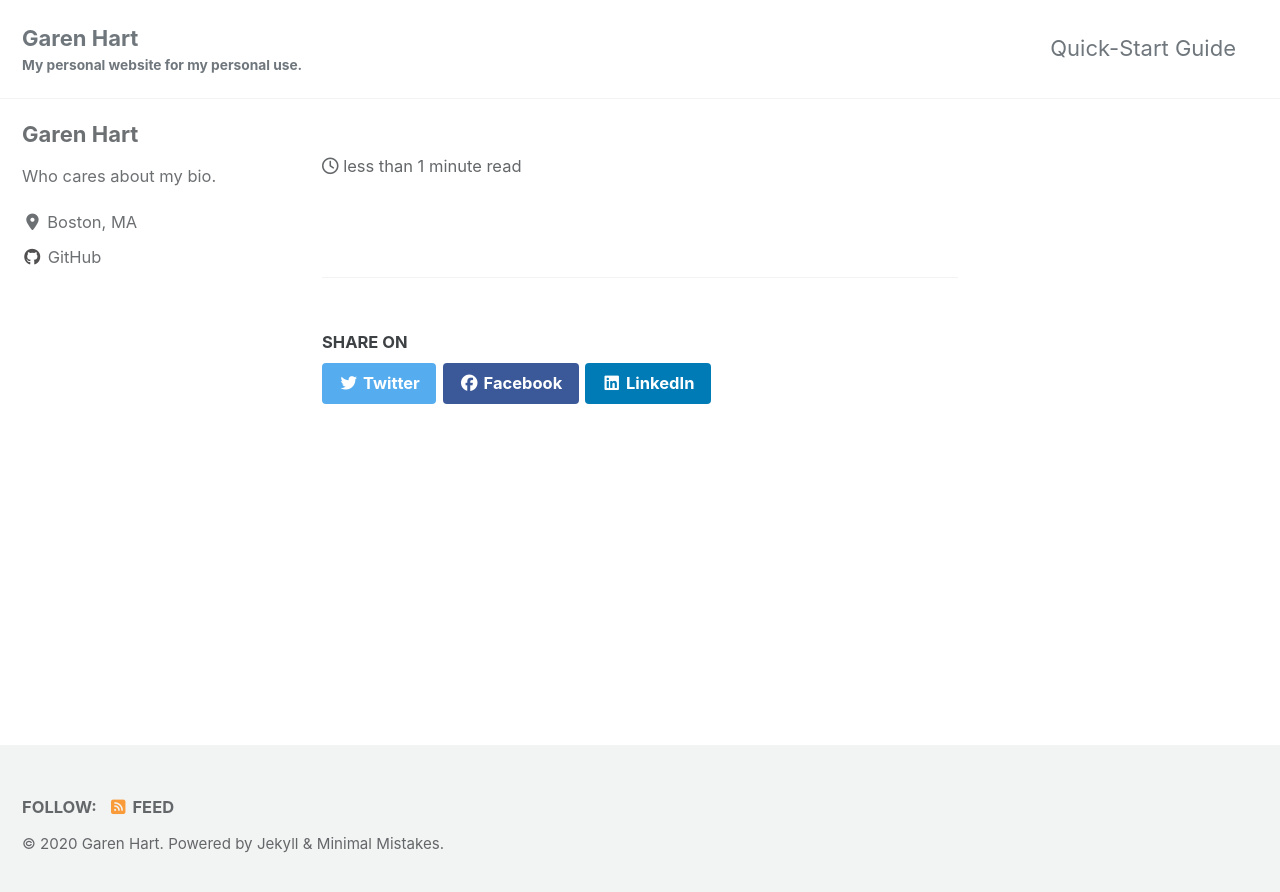
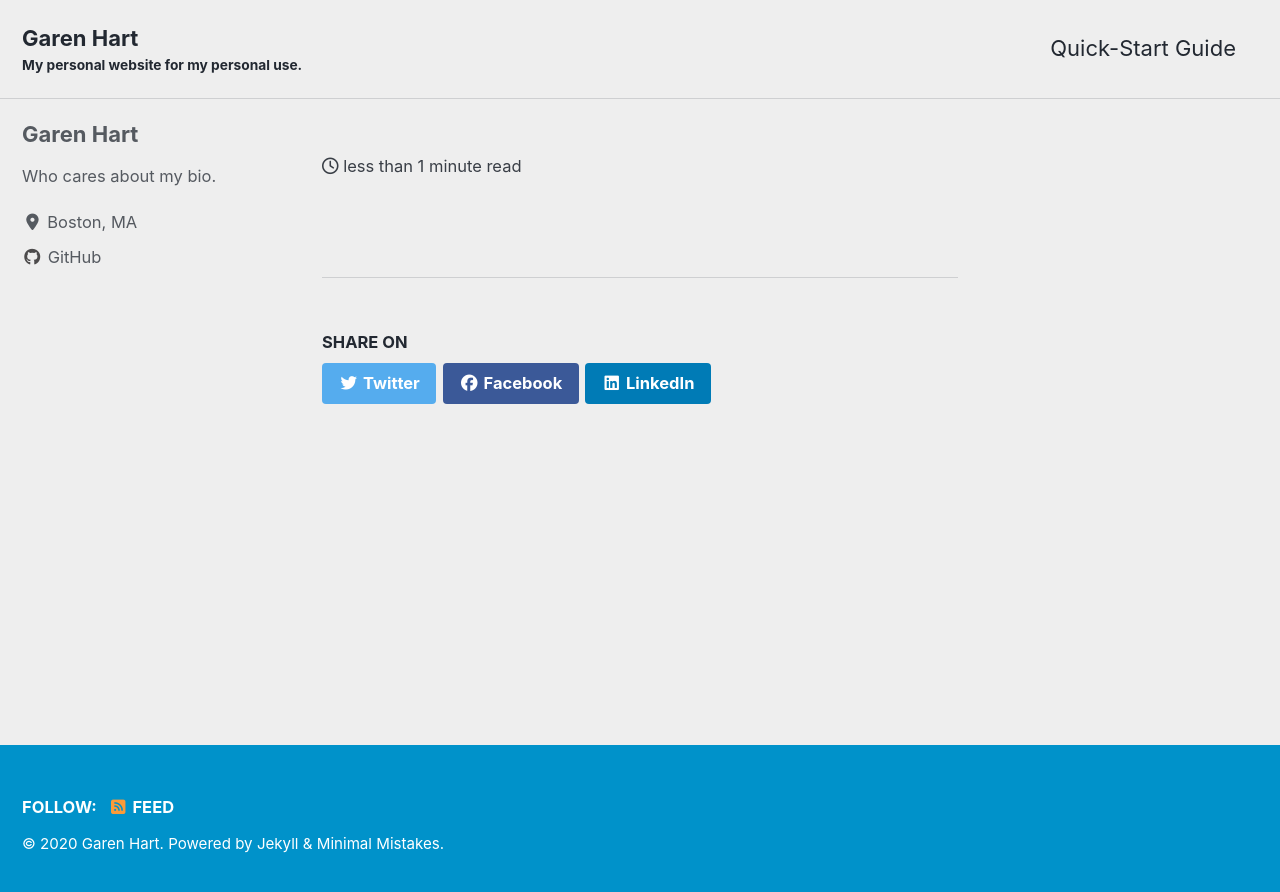
Before and after one commit to garenhart/garenhart.github.io, a Jekyll site: the page built from index.md, in a window 1280 px wide. Shown: the top 892 px of the page. Built offline with Jekyll 4.4.1, drawn with Linux system fonts in a browser that asks for light colours; cached includes are drawn as plain includes; nearby versions of some CDN libraries; our own code applies the rules of GitHub Pages for plain Markdown files; the list of posts is cut into pages by our own code.

```diff
--- a/Gemfile
+++ b/Gemfile
@@ -2,3 +2,4 @@ source "https://rubygems.org"
 
 gem "github-pages", group: :jekyll_plugins
 gem "minimal-mistakes-jekyll", :github => "mmistakes/minimal-mistakes"
+gem 'wdm', '>= 0.1.0'
--- a/_config.yml
+++ b/_config.yml
@@ -4,6 +4,8 @@
 # which you are expected to set up once and rarely need to edit after that.
 # For technical reasons, this file is *NOT* reloaded automatically when you use
 # `jekyll serve`. If you change this file, please restart the server process.
+
+github: [metadata]
 
 # Theme Settings
 #
@@ -12,7 +14,7 @@
 
 # theme                  : "minimal-mistakes-jekyll"
 remote_theme           : "mmistakes/minimal-mistakes@4.19.3"
-minimal_mistakes_skin    : "default" # "air", "aqua", "contrast", "dark", "dirt", "neon", "mint", "plum", "sunrise"
+minimal_mistakes_skin    : "air" # "default", "air", "aqua", "contrast", "dark", "dirt", "neon", "mint", "plum", "sunrise"
 
 # Site Settings
 locale                   : "en-US"
```
Also changed, not shown: README.md, 1 other file.
